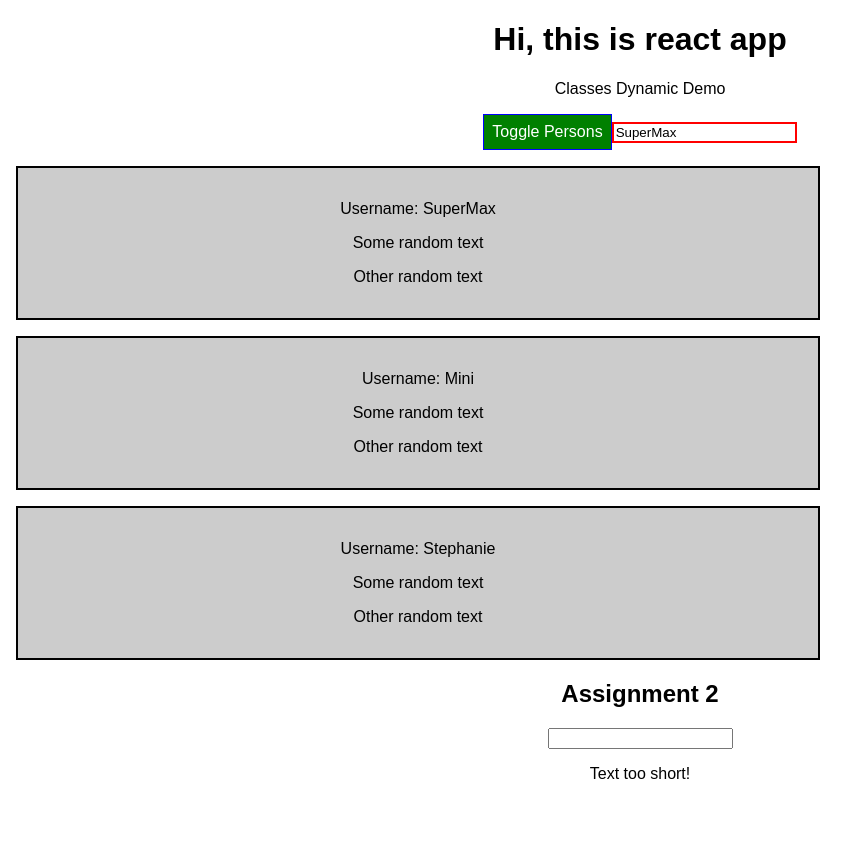
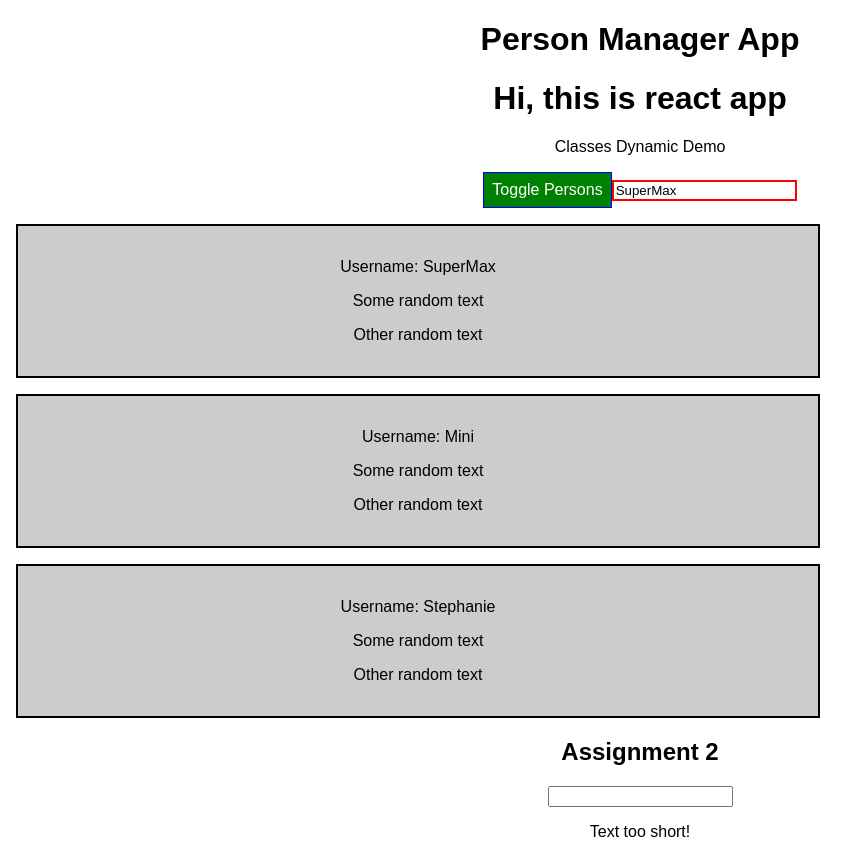
Before and after one commit to sriharshakappala/react-complete-guide, a React (Create React App) app: page / in a window 1280 px wide. Shown: the whole page, without its empty margins (0-867 px from the left). Before the commit the page ends 800 px from the top, so only its background shows below. Built offline with nearby package versions, Linux system fonts and the light colour scheme.

Commit message:
Lifecycle hooks in theory

```diff
--- a/src/containers/App.js
+++ b/src/containers/App.js
@@ -162,6 +162,7 @@
 
     return (
       <div className="App">
+        <h1>{this.props.appTitle}</h1>
         <h1>Hi, this is react app</h1>
         <p className={classes.join(' ')}>Classes Dynamic Demo</p>
         {/* <button style={style} onClick={() => this.switchNameHandler('Maximilian')}>Switch Name</button> */}
--- a/src/index.js
+++ b/src/index.js
@@ -4,5 +4,5 @@
 import App from './containers/App';
 import registerServiceWorker from './registerServiceWorker';
 
-ReactDOM.render(<App />, document.getElementById('root'));
+ReactDOM.render(<App appTitle='Person Manager App' />, document.getElementById('root'));
 registerServiceWorker();
```
Also changed, not shown: 1 other file (tests, documents, lock files or other folders).
